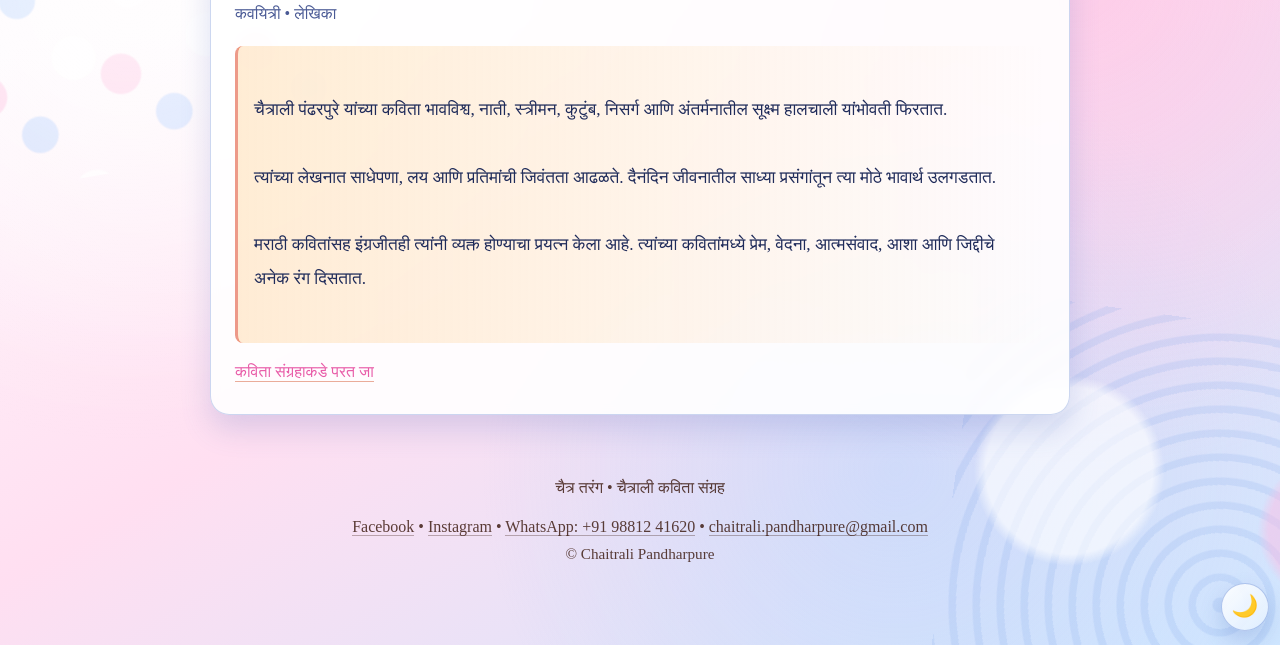
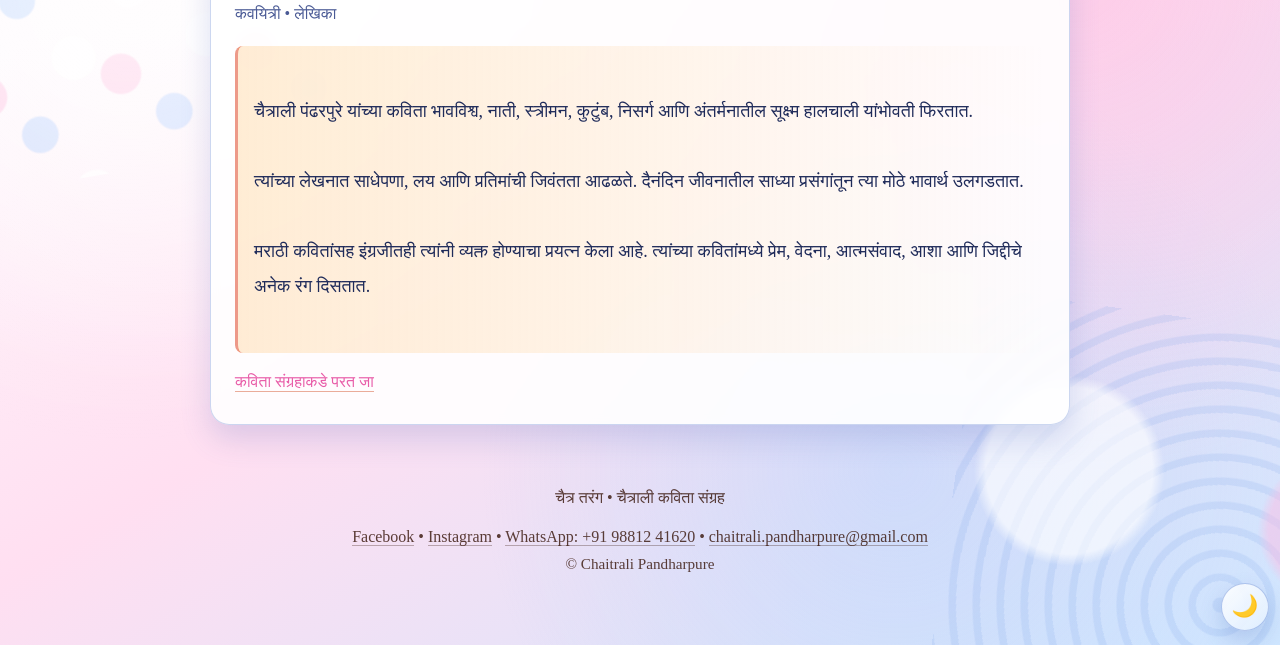
Before and after one commit to summitize/KesarTarang, a plain HTML site: page bio.html in a window 1280 px wide. Shown: the part 155-800 px from the top of the page. Drawn offline with Linux system fonts and the light colour scheme; a web font is replaced by a local one.

Commit message:
font change

```diff
--- a/style.css
+++ b/style.css
@@ -397,7 +397,7 @@ body[data-theme="night"] .footer-links a {
 .poem-text {
   white-space: pre-wrap;
   line-height: 1.95;
-  font-size: 1.08rem;
+  font-size: 1.12rem;
   padding: 0.85rem 0.85rem 0.85rem 1rem;
   border-left: 3px solid rgba(221, 63, 29, 0.52);
   background: linear-gradient(90deg, rgba(255, 211, 154, 0.42), rgba(255, 244, 227, 0));
```
